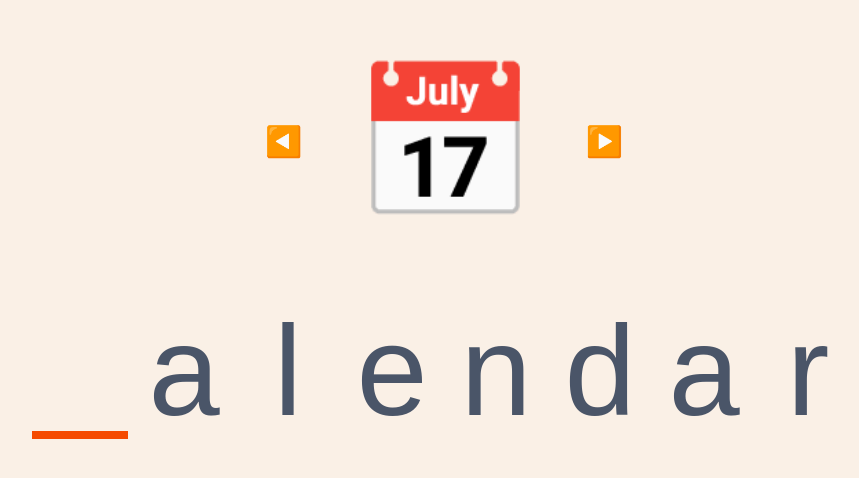
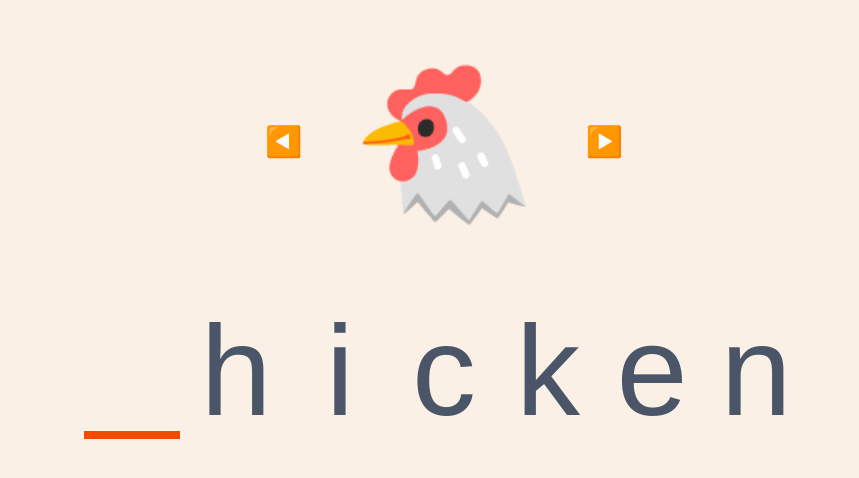
Before and after one commit to ecabigting/typingfortoddlers, a Next.js app: page / in a window 1280 px wide. Shown: the part 166-644 px from the top of the page, without its empty margins (196-1055 px from the left). Built offline with nearby package versions, Linux system fonts and the light colour scheme.

Commit message:
updates
- added math problems in the game object
- updated the keypress to capture keyboard numbers press
- updated the keypress to capcture arrow left and right to scroll thru
game object

```diff
--- a/src/app/page.tsx
+++ b/src/app/page.tsx
@@ -20,12 +20,13 @@ function shuffleArray<T>(array: T[]): T[] {
 
 export default function Home() {
   const allGameObjects: GameObject[] = gameObjectsData as GameObject[];
-  // const filteredGameObjects = allGameObjects.filter(obj => {
-  //   return obj.objectName.length <= 5;
-  // });
+  const filteredGameObjects = allGameObjects.filter(obj => {
+    // return obj.objectName.length <= 5;
+    return !obj.emoji.includes(" - ")
+  });
 
-  // const shuffledGameObjects = shuffleArray(filteredGameObjects);
-  const shuffledGameObjects = shuffleArray(allGameObjects)
+  const shuffledGameObjects = shuffleArray(filteredGameObjects);
+  // const shuffledGameObjects = shuffleArray(allGameObjects)
   console.log(shuffledGameObjects)
   console.log(shuffledGameObjects.length)
   return (
--- a/src/components/emojiNavigator.tsx
+++ b/src/components/emojiNavigator.tsx
@@ -32,7 +32,7 @@ export default function EmojiNavigator({ initialObjects }: EmojiNavigatorProps)
       const currentWordLength = gameObjects[currentIndex]?.objectName.length || 0;
       if (currentWordLength === 0) return; // No word, nothing to guess
 
-      if (event.key.length === 1 && event.key.match(/[a-z]/i)) {
+      if (event.key.length === 1 && event.key.match(/[a-z0-9]/i)) {
         const pressedChar = event.key.toLowerCase();
         setGuess(prevGuess => {
           // User can only fill the first letter (index 0) if it's currently empty
@@ -55,6 +55,13 @@ export default function EmojiNavigator({ initialObjects }: EmojiNavigatorProps)
           return prevGuess; // First letter already empty
         });
         event.preventDefault();
+      }
+      else if (event.key === "ArrowLeft") {
+        showPreviousEmoji(); // Call your existing function to show the previous emoji
+        event.preventDefault(); // Prevent default browser scroll or other arrow key actions
+      } else if (event.key === "ArrowRight") {
+        showNextEmoji(); // Call your existing function to show the next emoji
+        event.preventDefault(); // Prevent default browser scroll or other arrow key actions
       }
     };
 
--- a/src/game-object.json
+++ b/src/game-object.json
@@ -680,11 +680,6 @@
     "emoji": "🔨"
   },
   {
-    "id": 150,
-    "objectName": "bomb",
-    "emoji": "💣"
-  },
-  {
     "id": 151,
     "objectName": "pill",
     "emoji": "💊"
@@ -886,7 +881,7 @@
   },
   {
     "id": 205,
-    "objectName": "ape",
+    "objectName": "monkey",
     "emoji": "🐒"
   },
   {
@@ -948,5 +943,555 @@
     "id": 224,
     "objectName": "mouth",
     "emoji": "👄"
+  },
+  {
+    "id": 256,
+    "objectName": "0",
+    "emoji": "0️⃣ + 0️⃣ ="
+  },
+  {
+    "id": 257,
+    "objectName": "1",
+    "emoji": "0️⃣ + 1️⃣ ="
+  },
+  {
+    "id": 258,
+    "objectName": "1",
+    "emoji": "1️⃣ + 0️⃣ ="
+  },
+  {
+    "id": 259,
+    "objectName": "2",
+    "emoji": "0️⃣ + 2️⃣ ="
+  },
+  {
+    "id": 260,
+    "objectName": "2",
+    "emoji": "1️⃣ + 1️⃣ ="
+  },
+  {
+    "id": 261,
+    "objectName": "2",
+    "emoji": "2️⃣ + 0️⃣ ="
+  },
+  {
+    "id": 262,
+    "objectName": "3",
+    "emoji": "0️⃣ + 3️⃣ ="
+  },
+  {
+    "id": 263,
+    "objectName": "3",
+    "emoji": "1️⃣ + 2️⃣ ="
+  },
+  {
+    "id": 264,
+    "objectName": "3",
+    "emoji": "2️⃣ + 1️⃣ ="
+  },
+  {
+    "id": 265,
+    "objectName": "3",
+    "emoji": "3️⃣ + 0️⃣ ="
+  },
+  {
+    "id": 266,
+    "objectName": "4",
+    "emoji": "0️⃣ + 4️⃣ ="
+  },
+  {
+    "id": 267,
+    "objectName": "4",
+    "emoji": "1️⃣ + 3️⃣ ="
+  },
+  {
+    "id": 268,
+    "objectName": "4",
+    "emoji": "2️⃣ + 2️⃣ ="
+  },
+  {
+    "id": 269,
+    "objectName": "4",
+    "emoji": "3️⃣ + 1️⃣ ="
+  },
+  {
+    "id": 270,
+    "objectName": "4",
+    "emoji": "4️⃣ + 0️⃣ ="
+  },
+  {
+    "id": 271,
+    "objectName": "5",
+    "emoji": "0️⃣ + 5️⃣ ="
+  },
+  {
+    "id": 272,
+    "objectName": "5",
+    "emoji": "1️⃣ + 4️⃣ ="
+  },
+  {
+    "id": 273,
+    "objectName": "5",
+    "emoji": "2️⃣ + 3️⃣ ="
+  },
+  {
+    "id": 274,
+    "objectName": "5",
+    "emoji": "3️⃣ + 2️⃣ ="
+  },
+  {
+    "id": 275,
+    "objectName": "5",
+    "emoji": "4️⃣ + 1️⃣ ="
+  },
+  {
+    "id": 276,
+    "objectName": "5",
+    "emoji": "5️⃣ + 0️⃣ ="
+  },
+  {
+    "id": 277,
+    "objectName": "6",
+    "emoji": "0️⃣ + 6️⃣ ="
+  },
+  {
+    "id": 278,
+    "objectName": "6",
+    "emoji": "1️⃣ + 5️⃣ ="
+  },
+  {
+    "id": 279,
+    "objectName": "6",
+    "emoji": "2️⃣ + 4️⃣ ="
+  },
+  {
+    "id": 280,
+    "objectName": "6",
+    "emoji": "3️⃣ + 3️⃣ ="
+  },
+  {
+    "id": 281,
+    "objectName": "6",
+    "emoji": "4️⃣ + 2️⃣ ="
+  },
+  {
+    "id": 282,
+    "objectName": "6",
+    "emoji": "5️⃣ + 1️⃣ ="
+  },
+  {
+    "id": 283,
+    "objectName": "6",
+    "emoji": "6️⃣ + 0️⃣ ="
+  },
+  {
+    "id": 284,
+    "objectName": "7",
+    "emoji": "0️⃣ + 7️⃣ ="
+  },
+  {
+    "id": 285,
+    "objectName": "7",
+    "emoji": "1️⃣ + 6️⃣ ="
+  },
+  {
+    "id": 286,
+    "objectName": "7",
+    "emoji": "2️⃣ + 5️⃣ ="
+  },
+  {
+    "id": 287,
+    "objectName": "7",
+    "emoji": "3️⃣ + 4️⃣ ="
+  },
+  {
+    "id": 288,
+    "objectName": "7",
+    "emoji": "4️⃣ + 3️⃣ ="
+  },
+  {
+    "id": 289,
+    "objectName": "7",
+    "emoji": "5️⃣ + 2️⃣ ="
+  },
+  {
+    "id": 290,
+    "objectName": "7",
+    "emoji": "6️⃣ + 1️⃣ ="
+  },
+  {
+    "id": 291,
+    "objectName": "7",
+    "emoji": "7️⃣ + 0️⃣ ="
+  },
+  {
+    "id": 292,
+    "objectName": "8",
+    "emoji": "0️⃣ + 8️⃣ ="
+  },
+  {
+    "id": 293,
+    "objectName": "8",
+    "emoji": "1️⃣ + 7️⃣ ="
+  },
+  {
+    "id": 294,
+    "objectName": "8",
+    "emoji": "2️⃣ + 6️⃣ ="
+  },
+  {
+    "id": 295,
+    "objectName": "8",
+    "emoji": "3️⃣ + 5️⃣ ="
+  },
+  {
+    "id": 296,
+    "objectName": "8",
+    "emoji": "4️⃣ + 4️⃣ ="
+  },
+  {
+    "id": 297,
+    "objectName": "8",
+    "emoji": "5️⃣ + 3️⃣ ="
+  },
+  {
+    "id": 298,
+    "objectName": "8",
+    "emoji": "6️⃣ + 2️⃣ ="
+  },
+  {
+    "id": 299,
+    "objectName": "8",
+    "emoji": "7️⃣ + 1️⃣ ="
+  },
+  {
+    "id": 300,
+    "objectName": "8",
+    "emoji": "8️⃣ + 0️⃣ ="
+  },
+  {
+    "id": 301,
+    "objectName": "9",
+    "emoji": "0️⃣ + 9️⃣ ="
+  },
+  {
+    "id": 302,
+    "objectName": "9",
+    "emoji": "1️⃣ + 8️⃣ ="
+  },
+  {
+    "id": 303,
+    "objectName": "9",
+    "emoji": "2️⃣ + 7️⃣ ="
+  },
+  {
+    "id": 304,
+    "objectName": "9",
+    "emoji": "3️⃣ + 6️⃣ ="
+  },
+  {
+    "id": 305,
+    "objectName": "9",
+    "emoji": "4️⃣ + 5️⃣ ="
+  },
+  {
+    "id": 306,
+    "objectName": "9",
+    "emoji": "5️⃣ + 4️⃣ ="
+  },
+  {
+    "id": 307,
+    "objectName": "9",
+    "emoji": "6️⃣ + 3️⃣ ="
+  },
+  {
+    "id": 308,
+    "objectName": "9",
+    "emoji": "7️⃣ + 2️⃣ ="
+  },
+  {
+    "id": 309,
+    "objectName": "9",
+    "emoji": "8️⃣ + 1️⃣ ="
+  },
+  {
+    "id": 310,
+    "objectName": "9",
+    "emoji": "9️⃣ + 0️⃣ ="
+  },
+  {
+    "id": 311,
+    "objectName": "0",
+    "emoji": "0️⃣ - 0️⃣ ="
+  },
+  {
+    "id": 312,
+    "objectName": "0",
+    "emoji": "1️⃣ - 1️⃣ ="
+  },
+  {
+    "id": 313,
+    "objectName": "0",
+    "emoji": "2️⃣ - 2️⃣ ="
+  },
+  {
+    "id": 314,
+    "objectName": "0",
+    "emoji": "3️⃣ - 3️⃣ ="
+  },
+  {
+    "id": 315,
+    "objectName": "0",
+    "emoji": "4️⃣ - 4️⃣ ="
+  },
+  {
+    "id": 316,
+    "objectName": "0",
+    "emoji": "5️⃣ - 5️⃣ ="
+  },
+  {
+    "id": 317,
+    "objectName": "0",
+    "emoji": "6️⃣ - 6️⃣ ="
+  },
+  {
+    "id": 318,
+    "objectName": "0",
+    "emoji": "7️⃣ - 7️⃣ ="
+  },
+  {
+    "id": 319,
+    "objectName": "0",
+    "emoji": "8️⃣ - 8️⃣ ="
+  },
+  {
+    "id": 320,
+    "objectName": "0",
+    "emoji": "9️⃣ - 9️⃣ ="
+  },
+  {
+    "id": 321,
+    "objectName": "1",
+    "emoji": "1️⃣ - 0️⃣ ="
+  },
+  {
+    "id": 322,
+    "objectName": "1",
+    "emoji": "2️⃣ - 1️⃣ ="
+  },
+  {
+    "id": 323,
+    "objectName": "1",
+    "emoji": "3️⃣ - 2️⃣ ="
+  },
+  {
+    "id": 324,
+    "objectName": "1",
+    "emoji": "4️⃣ - 3️⃣ ="
+  },
+  {
+    "id": 325,
+    "objectName": "1",
+    "emoji": "5️⃣ - 4️⃣ ="
+  },
+  {
+    "id": 326,
+    "objectName": "1",
+    "emoji": "6️⃣ - 5️⃣ ="
+  },
+  {
+    "id": 327,
+    "objectName": "1",
+    "emoji": "7️⃣ - 6️⃣ ="
+  },
+  {
+    "id": 328,
+    "objectName": "1",
+    "emoji": "8️⃣ - 7️⃣ ="
+  },
+  {
+    "id": 329,
+    "objectName": "1",
+    "emoji": "9️⃣ - 8️⃣ ="
+  },
+  {
+    "id": 330,
+    "objectName": "2",
+    "emoji": "2️⃣ - 0️⃣ ="
+  },
+  {
+    "id": 331,
+    "objectName": "2",
+    "emoji": "3️⃣ - 1️⃣ ="
+  },
+  {
+    "id": 332,
+    "objectName": "2",
+    "emoji": "4️⃣ - 2️⃣ ="
+  },
+  {
+    "id": 333,
+    "objectName": "2",
+    "emoji": "5️⃣ - 3️⃣ ="
+  },
+  {
+    "id": 334,
+    "objectName": "2",
+    "emoji": "6️⃣ - 4️⃣ ="
+  },
+  {
+    "id": 335,
+    "objectName": "2",
+    "emoji": "7️⃣ - 5️⃣ ="
+  },
+  {
+    "id": 336,
+    "objectName": "2",
+    "emoji": "8️⃣ - 6️⃣ ="
+  },
+  {
+    "id": 337,
+    "objectName": "2",
+    "emoji": "9️⃣ - 7️⃣ ="
+  },
+  {
+    "id": 338,
+    "objectName": "3",
+    "emoji": "3️⃣ - 0️⃣ ="
+  },
+  {
+    "id": 339,
+    "objectName": "3",
+    "emoji": "4️⃣ - 1️⃣ ="
+  },
+  {
+    "id": 340,
+    "objectName": "3",
+    "emoji": "5️⃣ - 2️⃣ ="
+  },
+  {
+    "id": 341,
+    "objectName": "3",
+    "emoji": "6️⃣ - 3️⃣ ="
+  },
+  {
+    "id": 342,
+    "objectName": "3",
+    "emoji": "7️⃣ - 4️⃣ ="
+  },
+  {
+    "id": 343,
+    "objectName": "3",
+    "emoji": "8️⃣ - 5️⃣ ="
+  },
+  {
+    "id": 344,
+    "objectName": "3",
+    "emoji": "9️⃣ - 6️⃣ ="
+  },
+  {
+    "id": 345,
+    "objectName": "4",
+    "emoji": "4️⃣ - 0️⃣ ="
+  },
+  {
+    "id": 346,
+    "objectName": "4",
+    "emoji": "5️⃣ - 1️⃣ ="
+  },
+  {
+    "id": 347,
+    "objectName": "4",
+    "emoji": "6️⃣ - 2️⃣ ="
+  },
+  {
+    "id": 348,
+    "objectName": "4",
+    "emoji": "7️⃣ - 3️⃣ ="
+  },
+  {
+    "id": 349,
+    "objectName": "4",
+    "emoji": "8️⃣ - 4️⃣ ="
+  },
+  {
+    "id": 350,
+    "objectName": "4",
+    "emoji": "9️⃣ - 5️⃣ ="
+  },
+  {
+    "id": 351,
+    "objectName": "5",
+    "emoji": "5️⃣ - 0️⃣ ="
+  },
+  {
+    "id": 352,
+    "objectName": "5",
+    "emoji": "6️⃣ - 1️⃣ ="
+  },
+  {
+    "id": 353,
+    "objectName": "5",
+    "emoji": "7️⃣ - 2️⃣ ="
+  },
+  {
+    "id": 354,
+    "objectName": "5",
+    "emoji": "8️⃣ - 3️⃣ ="
+  },
+  {
+    "id": 355,
+    "objectName": "5",
+    "emoji": "9️⃣ - 4️⃣ ="
+  },
+  {
+    "id": 356,
+    "objectName": "6",
+    "emoji": "6️⃣ - 0️⃣ ="
+  },
+  {
+    "id": 357,
+    "objectName": "6",
+    "emoji": "7️⃣ - 1️⃣ ="
+  },
+  {
+    "id": 358,
+    "objectName": "6",
+    "emoji": "8️⃣ - 2️⃣ ="
+  },
+  {
+    "id": 359,
+    "objectName": "6",
+    "emoji": "9️⃣ - 3️⃣ ="
+  },
+  {
+    "id": 360,
+    "objectName": "7",
+    "emoji": "7️⃣ - 0️⃣ ="
+  },
+  {
+    "id": 361,
+    "objectName": "7",
+    "emoji": "8️⃣ - 1️⃣ ="
+  },
+  {
+    "id": 362,
+    "objectName": "7",
+    "emoji": "9️⃣ - 2️⃣ ="
+  },
+  {
+    "id": 363,
+    "objectName": "8",
+    "emoji": "8️⃣ - 0️⃣ ="
+  },
+  {
+    "id": 364,
+    "objectName": "8",
+    "emoji": "9️⃣ - 1️⃣ ="
+  },
+  {
+    "id": 365,
+    "objectName": "9",
+    "emoji": "9️⃣ - 0️⃣ ="
   }
 ]
```
